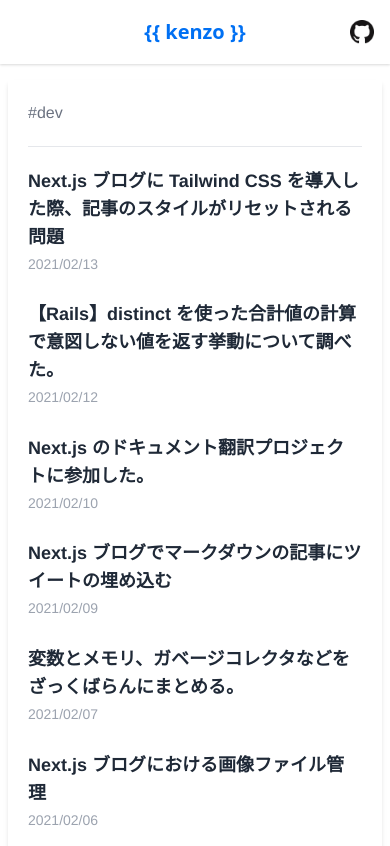
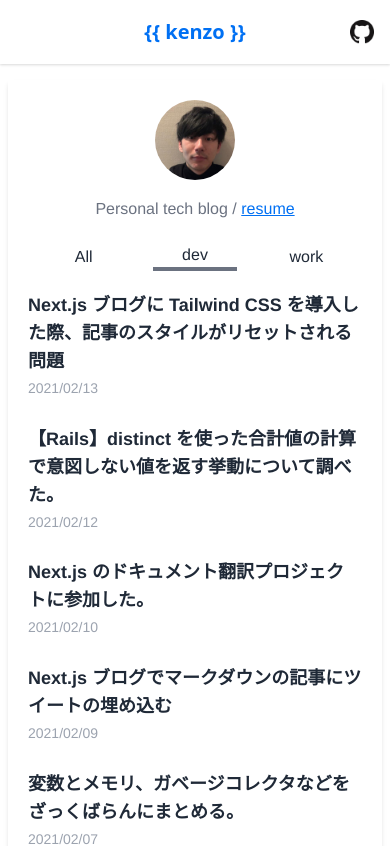
Before and after one commit to kenzo-tanaka/nextJsBlog, a Next.js app: page /categories/dev in a window 390 px wide. Shown: the top 846 px of the page. Built offline with nearby package versions, Linux system fonts and the light colour scheme.

Commit message:
fix category page

```diff
--- a/pages/categories/[name].tsx
+++ b/pages/categories/[name].tsx
@@ -3,6 +3,7 @@ import Layout from "../../components/layout";
 import PostsList from "../../components/postsList";
 import Profile from "../../components/profile";
 import CategoryMenu from "../../components/categoryMenu";
+import MobileCategoryMenu from "../../components/MobileCategoryMenu";
 import { PageSEO } from "../../components/pageSEO";
 import { getCategoryPosts, getCategoryNames } from "../../lib/categories";
 import { PostData } from "@types";
@@ -34,17 +35,10 @@ const Category: NextPage<Props> = ({ posts, categoryName }) => {
   return (
     <Layout>
       <PageSEO title={categoryName} slug={`categories/${categoryName}`} />
-      <div className="shadow-md p-5 divide-solid">
-        {/* Desktop */}
-        <div className="hidden md:block">
-          <Profile />
-          <hr className="my-5" />
-        </div>
-        {/* Mobile */}
-        <div className="block md:hidden">
-          <p className="text-gray-500">#{categoryName}</p>
-          <hr className="my-5" />
-        </div>
+      <div className="shadow-md p-5">
+        <Profile />
+        <MobileCategoryMenu />
+        <hr className="my-5 hidden sm:block" />
         <div className="grid grid-cols-6 gap-4">
           <div className="hidden md:block">
             <CategoryMenu />
```
